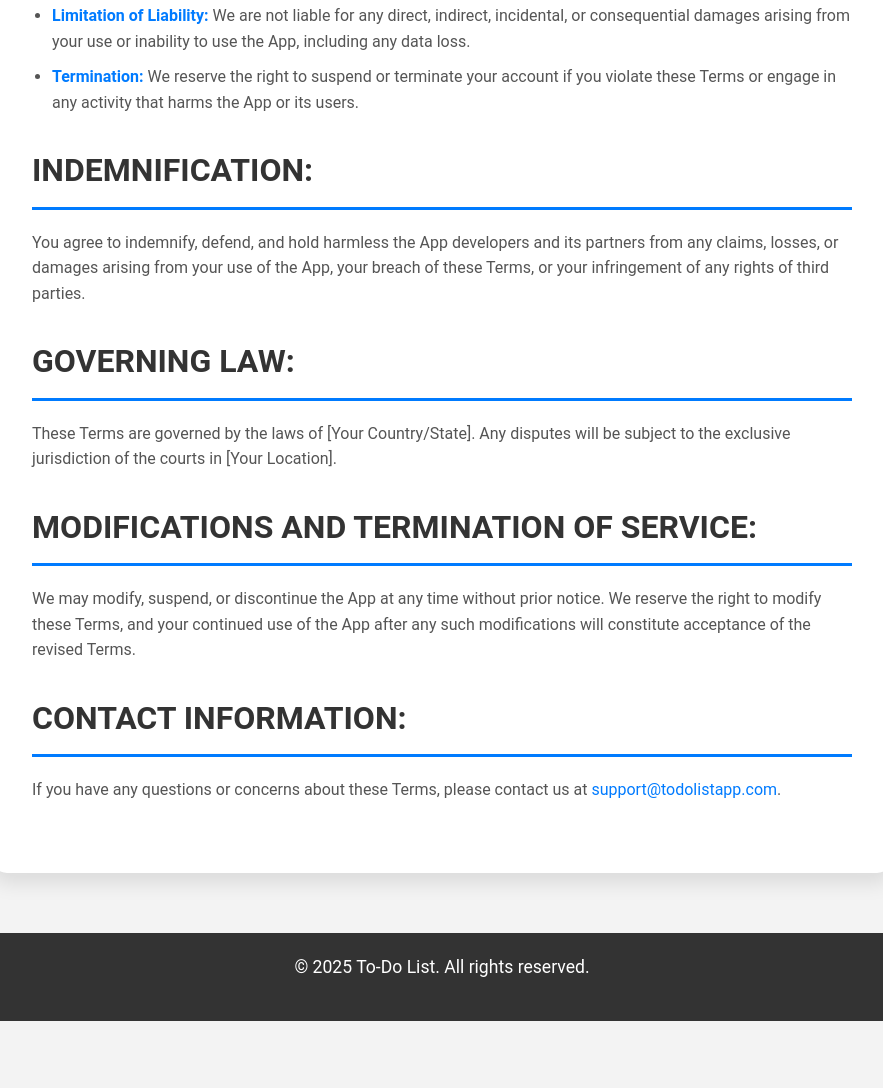
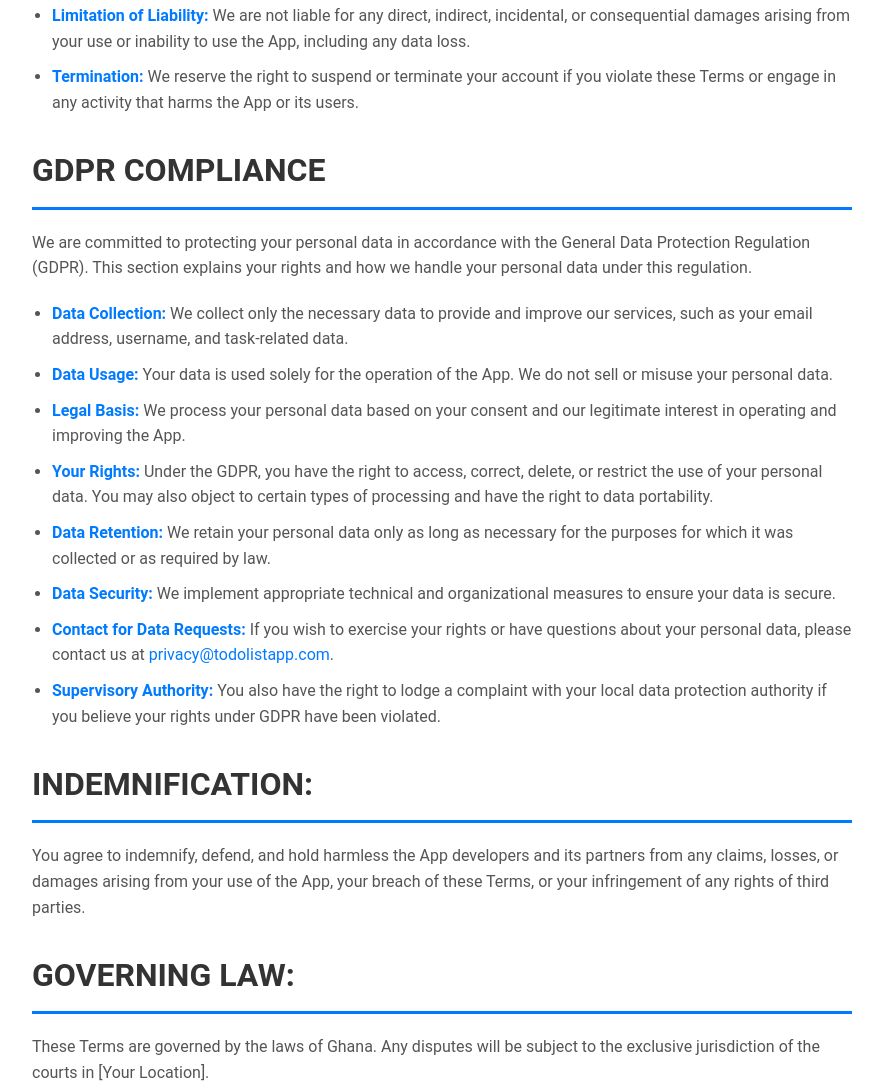
Before and after one commit to Bryt19/To-Do-List, a plain HTML site: page t&C.html in a window 1280 px wide. Shown: the part 856-1944 px from the top of the page, without its empty margins (198-1081 px from the left). Before the commit the page ends 1877 px from the top, so only its background shows below. Drawn offline with Linux system fonts and the light colour scheme.

Commit message:
To-Do List

```diff
--- a/t&C.html
+++ b/t&C.html
@@ -166,6 +166,22 @@
         </ul>
     </div>
 
+        <div class="section">
+    <h2>GDPR Compliance</h2>
+    <p>We are committed to protecting your personal data in accordance with the General Data Protection Regulation (GDPR). This section explains your rights and how we handle your personal data under this regulation.</p>
+    <ul>
+        <li><strong>Data Collection:</strong> We collect only the necessary data to provide and improve our services, such as your email address, username, and task-related data.</li>
+        <li><strong>Data Usage:</strong> Your data is used solely for the operation of the App. We do not sell or misuse your personal data.</li>
+        <li><strong>Legal Basis:</strong> We process your personal data based on your consent and our legitimate interest in operating and improving the App.</li>
+        <li><strong>Your Rights:</strong> Under the GDPR, you have the right to access, correct, delete, or restrict the use of your personal data. You may also object to certain types of processing and have the right to data portability.</li>
+        <li><strong>Data Retention:</strong> We retain your personal data only as long as necessary for the purposes for which it was collected or as required by law.</li>
+        <li><strong>Data Security:</strong> We implement appropriate technical and organizational measures to ensure your data is secure.</li>
+        <li><strong>Contact for Data Requests:</strong> If you wish to exercise your rights or have questions about your personal data, please contact us at <a href="mailto:privacy@todolistapp.com">privacy@todolistapp.com</a>.</li>
+        <li><strong>Supervisory Authority:</strong> You also have the right to lodge a complaint with your local data protection authority if you believe your rights under GDPR have been violated.</li>
+    </ul>
+    </div>
+
+
     <div class="section">
         <h2>Indemnification:</h2>
         <p>You agree to indemnify, defend, and hold harmless the App developers and its partners from any claims, losses, or damages arising from your use of the App, your breach of these Terms, or your infringement of any rights of third parties.</p>
@@ -173,7 +189,7 @@
 
     <div class="section">
         <h2>Governing Law:</h2>
-        <p>These Terms are governed by the laws of [Your Country/State]. Any disputes will be subject to the exclusive jurisdiction of the courts in [Your Location].</p>
+        <p>These Terms are governed by the laws of Ghana. Any disputes will be subject to the exclusive jurisdiction of the courts in [Your Location].</p>
     </div>
 
     <div class="section">
```
Also changed, not shown: homepage.html (+0 -2 lines), 1 other file.
